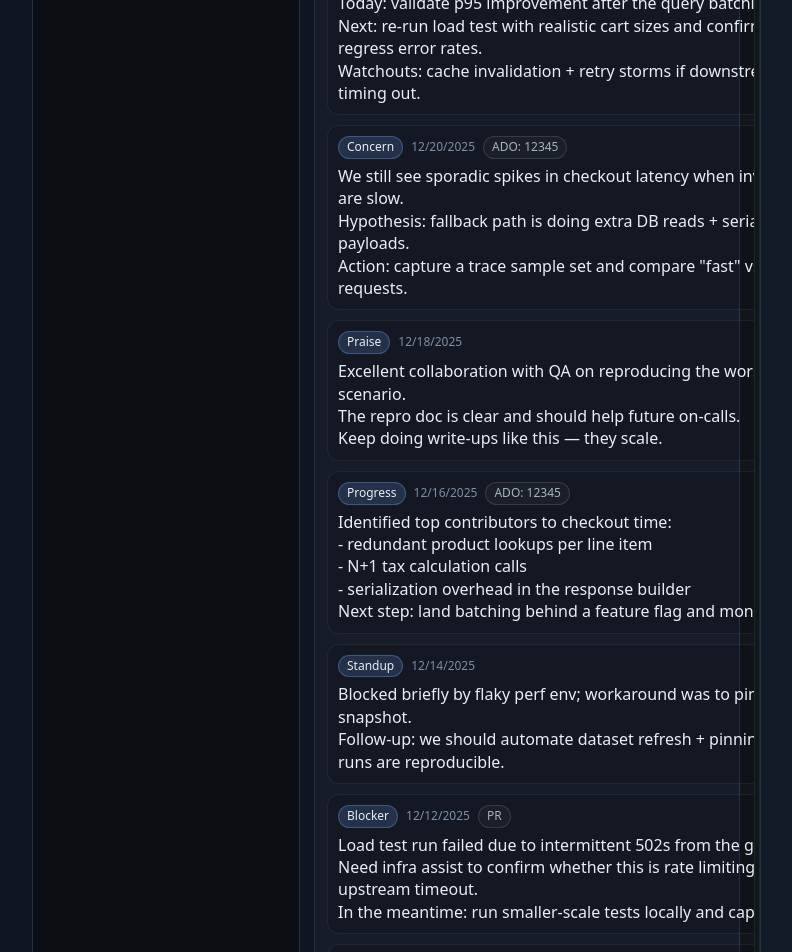
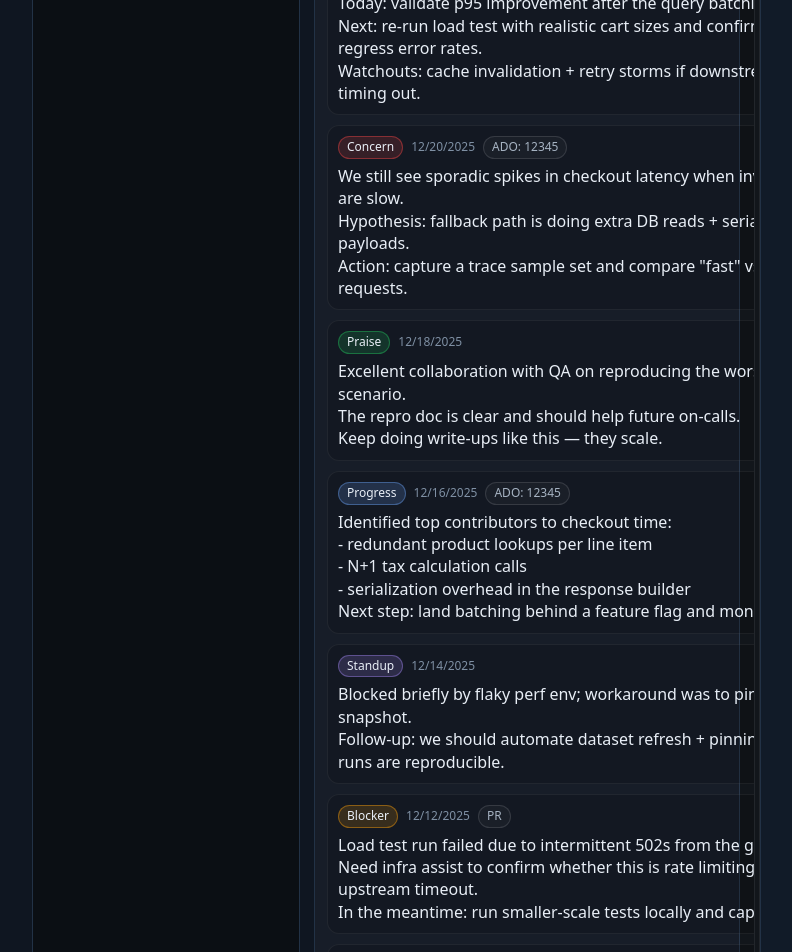
Before and after one commit to smithhe/Atlas, a React (Vite) app in the folder src/atlas.ui/: page /#/team in a window 1280 px wide. Shown: the part 780-1732 px from the top of the page, without its empty margins (187-979 px from the left). Built offline with nearby package versions, Linux system fonts and the light colour scheme.

Commit message:
Added color coding to note type in note history

```diff
--- a/src/atlas.ui/src/App.css
+++ b/src/atlas.ui/src/App.css
@@ -709,6 +709,36 @@ select option:disabled {
   border: 1px solid rgba(110, 168, 254, 0.32);
 }
 
+.chipTag-progress {
+  background: rgba(110, 168, 254, 0.18);
+  border-color: rgba(110, 168, 254, 0.38);
+}
+
+.chipTag-standup {
+  background: rgba(167, 139, 250, 0.18);
+  border-color: rgba(167, 139, 250, 0.40);
+}
+
+.chipTag-praise {
+  background: rgba(34, 197, 94, 0.16);
+  border-color: rgba(34, 197, 94, 0.42);
+}
+
+.chipTag-blocker {
+  background: rgba(245, 158, 11, 0.16);
+  border-color: rgba(245, 158, 11, 0.44);
+}
+
+.chipTag-concern {
+  background: rgba(239, 68, 68, 0.16);
+  border-color: rgba(239, 68, 68, 0.44);
+}
+
+.chipTag-quick {
+  background: rgba(45, 212, 191, 0.16);
+  border-color: rgba(45, 212, 191, 0.44);
+}
+
 .chipGhost {
   background: rgba(255, 255, 255, 0.03);
   border: 1px solid rgba(255, 255, 255, 0.12);
--- a/src/atlas.ui/src/app/types.ts
+++ b/src/atlas.ui/src/app/types.ts
@@ -2,7 +2,7 @@ export type Id = string
 
 export type Priority = 'Low' | 'Medium' | 'High' | 'Critical'
 export type RiskStatus = 'Open' | 'Watching' | 'Resolved'
-export type NoteTag = 'Blocker' | 'Progress' | 'Concern' | 'Praise' | 'Standup'
+export type NoteTag = 'Blocker' | 'Progress' | 'Concern' | 'Praise' | 'Standup' | 'Quick'
 export type Confidence = 'Low' | 'Medium' | 'High'
 
 export interface Task {
--- a/src/atlas.ui/src/views/TeamView.tsx
+++ b/src/atlas.ui/src/views/TeamView.tsx
@@ -184,7 +184,7 @@ function MemberDetail({
                     addNote({
                       id: newId('note'),
                       createdIso: new Date().toISOString(),
-                      tag: 'Standup',
+                      tag: 'Quick',
                       text: quickNote.trim(),
                     })
                     setQuickNote('')
@@ -314,7 +314,7 @@ function MemberDetail({
                 member.notes.map((n) => (
                   <div key={n.id} className="noteRow">
                     <div className="noteMeta">
-                      <span className="chip">{n.tag}</span>
+                      <span className={`chip chipTag chipTag-${n.tag.toLowerCase()}`}>{n.tag}</span>
                       <span className="mutedSmall">{new Date(n.createdIso).toLocaleDateString()}</span>
                       {n.adoWorkItemId ? <span className="chip chipGhost">ADO: {n.adoWorkItemId}</span> : null}
                       {n.prUrl ? <span className="chip chipGhost">PR</span> : null}
```
